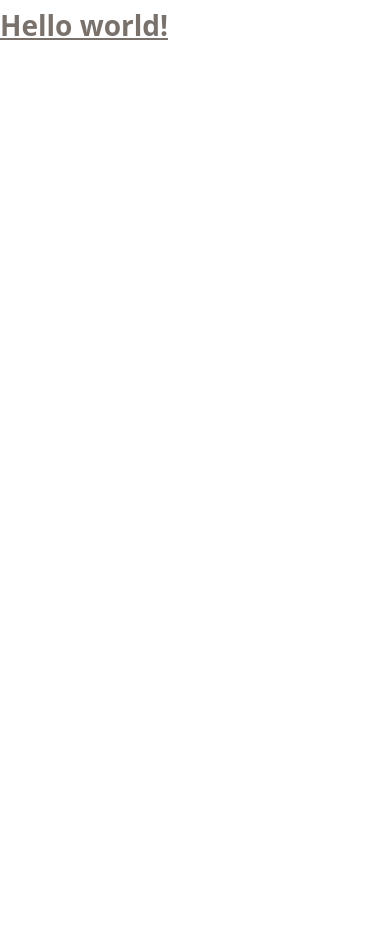
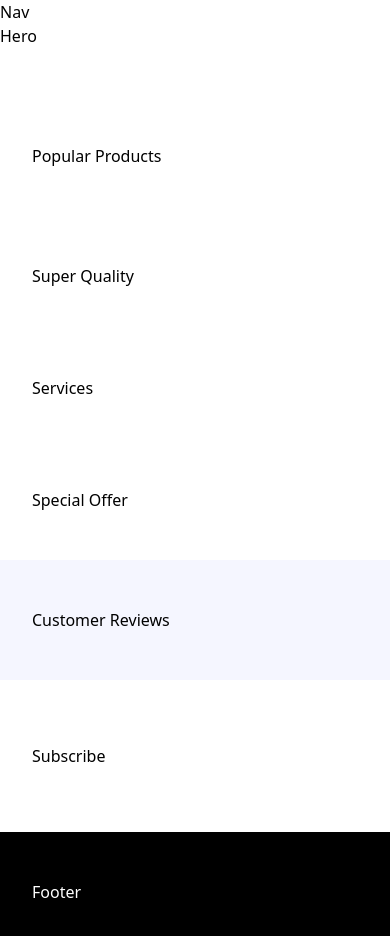
Before and after one commit to miladsade96/nike, a React (Vite) app: page / in a window 390 px wide. Before the commit the page ends 844 px from the top, so only its background shows below. Built offline with nearby package versions, Linux system fonts and the light colour scheme; a web font is replaced by a local one.

Commit message:
Structuring app.jsx component sections

```diff
--- a/src/App.jsx
+++ b/src/App.jsx
@@ -1,7 +1,17 @@
 export default function App() {
   return (
-    <h1 className="text-3xl font-bold underline text-stone-500">
-      Hello world!
-    </h1>
+    <main className="relative">
+      Nav
+      <section className="xl:padding-1 wide:padding-r padding-b">Hero</section>
+      <section className="padding">Popular Products</section>
+      <section className="padding">Super Quality</section>
+      <section className="padding-x py-10">Services</section>
+      <section className="padding">Special Offer</section>
+      <section className="padding bg-pale-blue">Customer Reviews</section>
+      <section className="padding-x sm:py-32 py-16 w-full">Subscribe</section>
+      <section className="bg-black padding-x padding-t pb-8 text-white">
+        Footer
+      </section>
+    </main>
   );
 }
```
